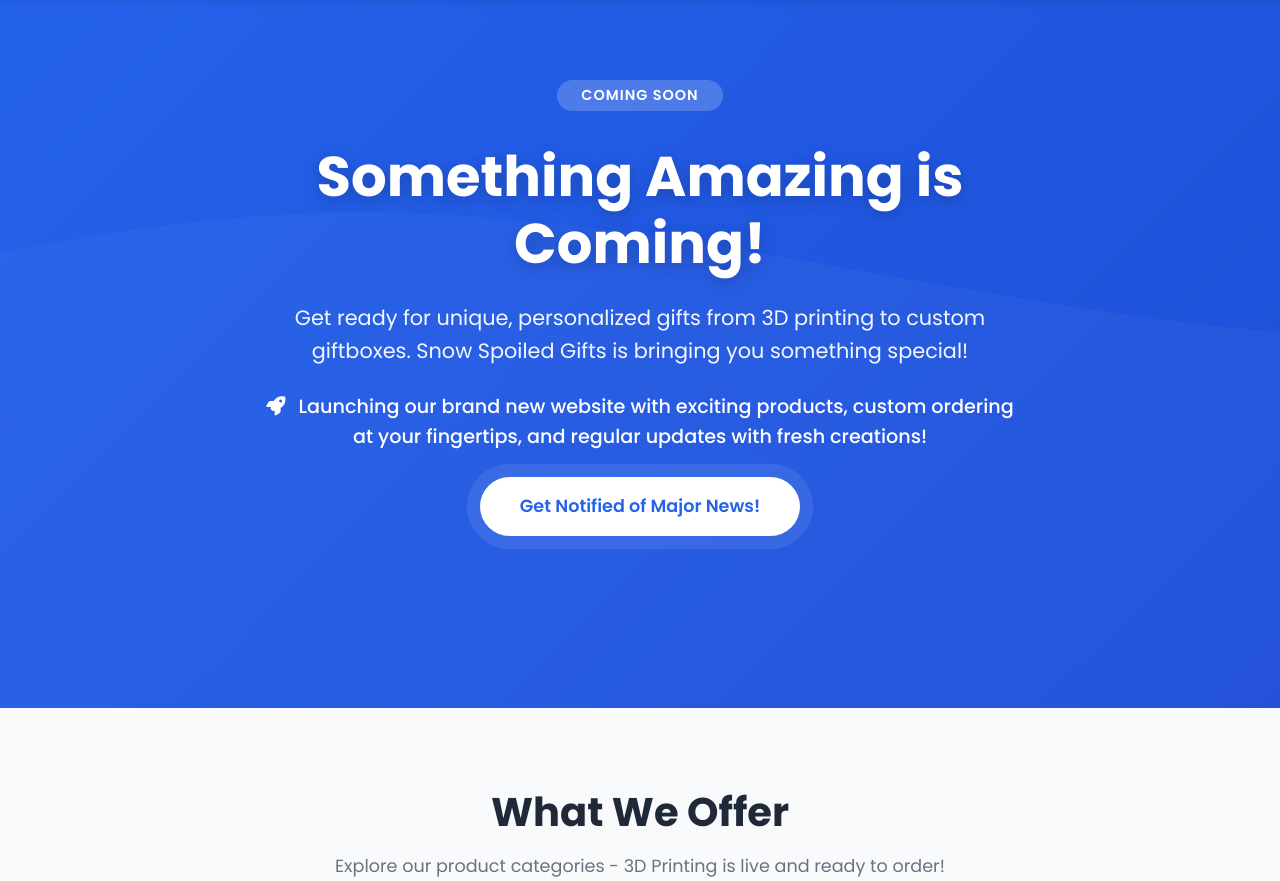
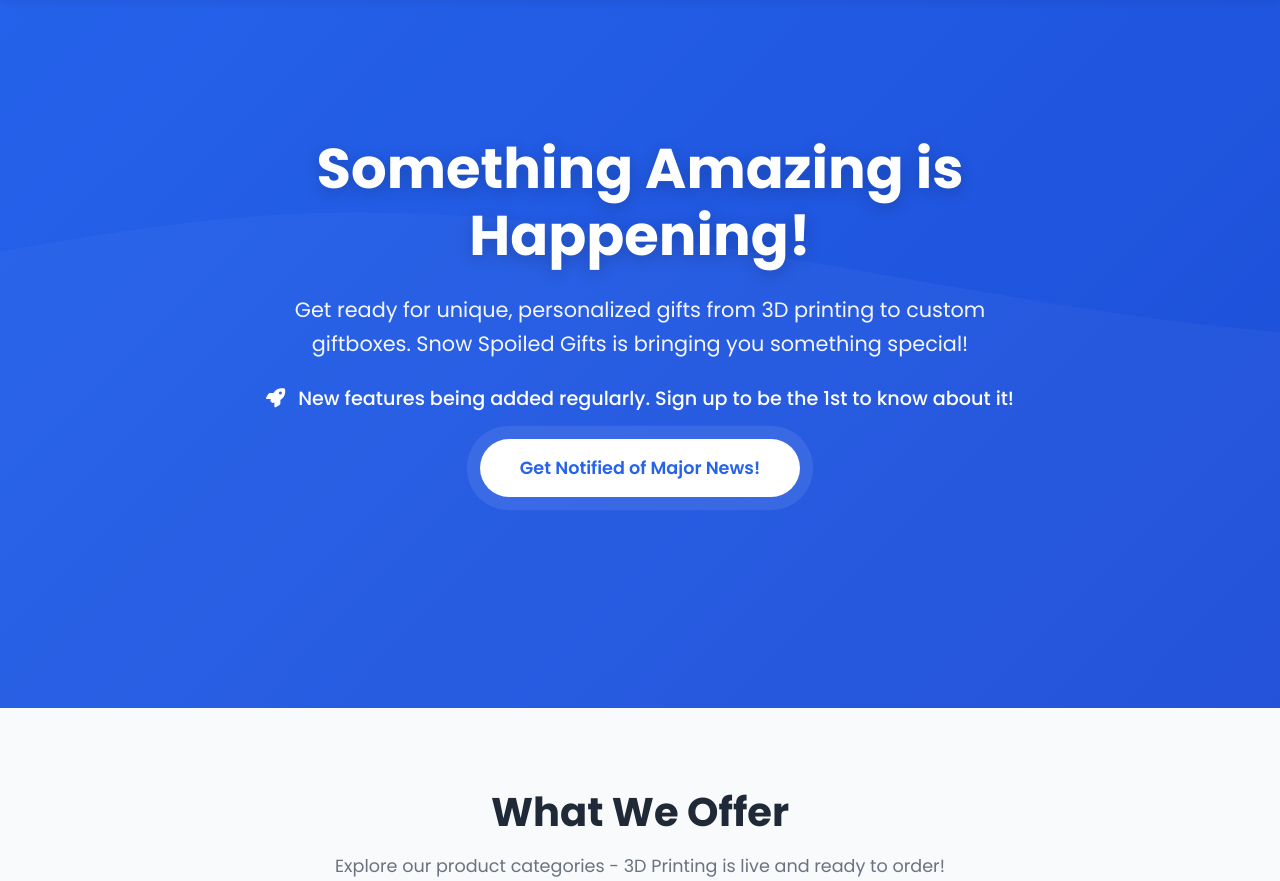
Before and after one commit to mariuserasmus/SnowSpoiledGifts, a Flask app: page / in a window 1280 px wide. Shown: the part 92-973 px from the top of the page. Run offline with Flask 3, Linux system fonts and the light colour scheme.

Commit message:
Cosmetic updates - hero text, contact info, and footer changes
- Hero section: Removed "Coming Soon" badge
- Changed "Something Amazing is Coming!" to "is Happening!"
- Updated call-to-action: "New features being added regularly..."
- Footer: Changed "Launching" to "Launched November 2025"
- Added version link in footer (visible on all pages)
- Contact section: Added info@snowspoiledgifts.co.za email
- Contact section: Added Facebook link and made website clickable
- Changed "Website" to "Website & Social"

🤖 Generated with [Claude Code](https://claude.com/claude-code)

Co-Authored-By: Claude <noreply@anthropic.com>

```diff
--- a/templates/base.html
+++ b/templates/base.html
@@ -98,7 +98,7 @@
                 <div class="col-md-4 mb-4">
                     <h5>{{ config.SITE_NAME }}</h5>
                     <p>{{ config.TAGLINE }}</p>
-                    <p class="text-muted small">Launching {{ config.LAUNCH_DATE }}</p>
+                    <p class="text-muted small">Launched {{ config.LAUNCH_DATE }}</p>
                 </div>
                 <div class="col-md-4 mb-4">
                     <h5>Quick Links</h5>
@@ -127,6 +127,7 @@
             <div class="row">
                 <div class="col-12 text-center pt-3 border-top">
                     <p class="mb-0">&copy; 2025 {{ config.SITE_NAME }}. All rights reserved.</p>
+                    <p class="text-muted small mt-2">Version: <a href="{{ url_for('version_check') }}" class="text-muted" style="text-decoration: none;">{{ config.get('VERSION', '1.0.0') }}</a></p>
                 </div>
             </div>
         </div>
--- a/templates/index.html
+++ b/templates/index.html
@@ -7,10 +7,9 @@
     <div class="container">
         <div class="row align-items-center">
             <div class="col-lg-8 mx-auto text-center hero-content">
-                <span class="badge coming-soon-badge mb-3">Coming Soon</span>
-                <h1 class="hero-title">Something Amazing is Coming!</h1>
+                <h1 class="hero-title">Something Amazing is Happening!</h1>
                 <p class="hero-subtitle">Get ready for unique, personalized gifts from 3D printing to custom giftboxes. Snow Spoiled Gifts is bringing you something special!</p>
-                <p class="launch-date"><i class="fas fa-rocket"></i> Launching our brand new website with exciting products, custom ordering at your fingertips, and regular updates with fresh creations!</p>
+                <p class="launch-date"><i class="fas fa-rocket"></i> New features being added regularly. Sign up to be the 1st to know about it!</p>
                 <a href="#notify" class="btn btn-primary btn-lg pulse">Get Notified of Major News!</a>
             </div>
         </div>
@@ -225,7 +224,10 @@
                         <i class="fas fa-envelope"></i>
                     </div>
                     <h4>Email</h4>
-                    <p><a href="mailto:{{ config.CONTACT_EMAIL }}">{{ config.CONTACT_EMAIL }}</a></p>
+                    <p>
+                        <a href="mailto:{{ config.CONTACT_EMAIL }}">{{ config.CONTACT_EMAIL }}</a><br>
+                        <a href="mailto:info@snowspoiledgifts.co.za">info@snowspoiledgifts.co.za</a>
+                    </p>
                 </div>
             </div>
             <div class="col-md-4 mb-4">
@@ -240,10 +242,13 @@
             <div class="col-md-4 mb-4">
                 <div class="contact-card">
                     <div class="contact-icon">
-                        <i class="fas fa-map-marker-alt"></i>
+                        <i class="fas fa-globe"></i>
                     </div>
-                    <h4>Website</h4>
-                    <p>{{ config.SITE_URL }}</p>
+                    <h4>Website & Social</h4>
+                    <p>
+                        <a href="{{ config.SITE_URL }}" target="_blank">{{ config.SITE_URL }}</a><br>
+                        <a href="https://facebook.com/snowspoiledgifts" target="_blank">Facebook</a>
+                    </p>
                 </div>
             </div>
         </div>
```
